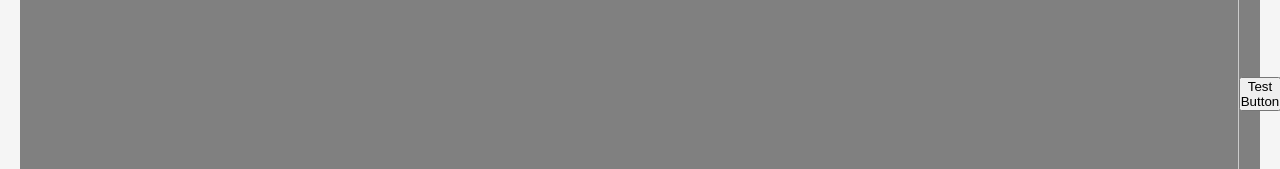
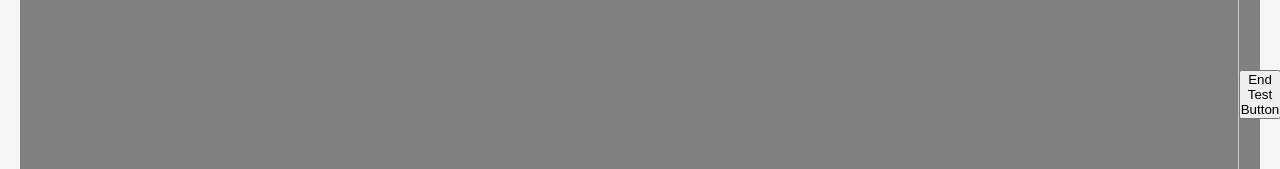
Before and after one commit to dangkyle64/simulate_room_web_nextjs, a Next.js app: page /roomCapture in a window 1280 px wide. Shown: the part 363-532 px from the top of the page. Built offline with nearby package versions, Linux system fonts and the light colour scheme.

Commit message:
add the tested handleARSession to the button click to test the interaction with the button
author: dangkyle64
date: 3/20/2025

```diff
--- a/app/roomCapture/_component/RoomCameraControl.jsx
+++ b/app/roomCapture/_component/RoomCameraControl.jsx
@@ -31,13 +31,15 @@ const RoomCameraControl = () => {
             {session && <div className={styles.arStatus}>AR Session Active!</div>}
 
 
-            <div id="overlay">
-                <button id="testButton">Test Button</button>
+            <div id="overlay" onClick={() => {
+                handleARSession(isSessionActive, setSessionNotActive, setSessionActive, handleEndARSession, handleSessionValidation);
+            }}>
+                <button id="testButton">End Test Button</button>
             </div>
         </div>
     );
 };
-//style="position: absolute; top: 0; left: 0; z-index: 9999;"
+
 export default RoomCameraControl;
 
 export const handleARSession = async (isSessionActive, setSessionNotActive, setSessionActive, handleEndARSession, handleStartARSession) => {
--- a/app/roomCapture/_hooks/useWebXR.js
+++ b/app/roomCapture/_hooks/useWebXR.js
@@ -24,7 +24,6 @@ export const useWebXR = () => {
                 optionalFeatures: ['dom-overlay'],
                 domOverlay: { root: overlayElement}
             });
-
 
             const canvas = document.createElement('canvas');
             const webGL = canvas.getContext('webgl2', { xrCompatible: true });
```
